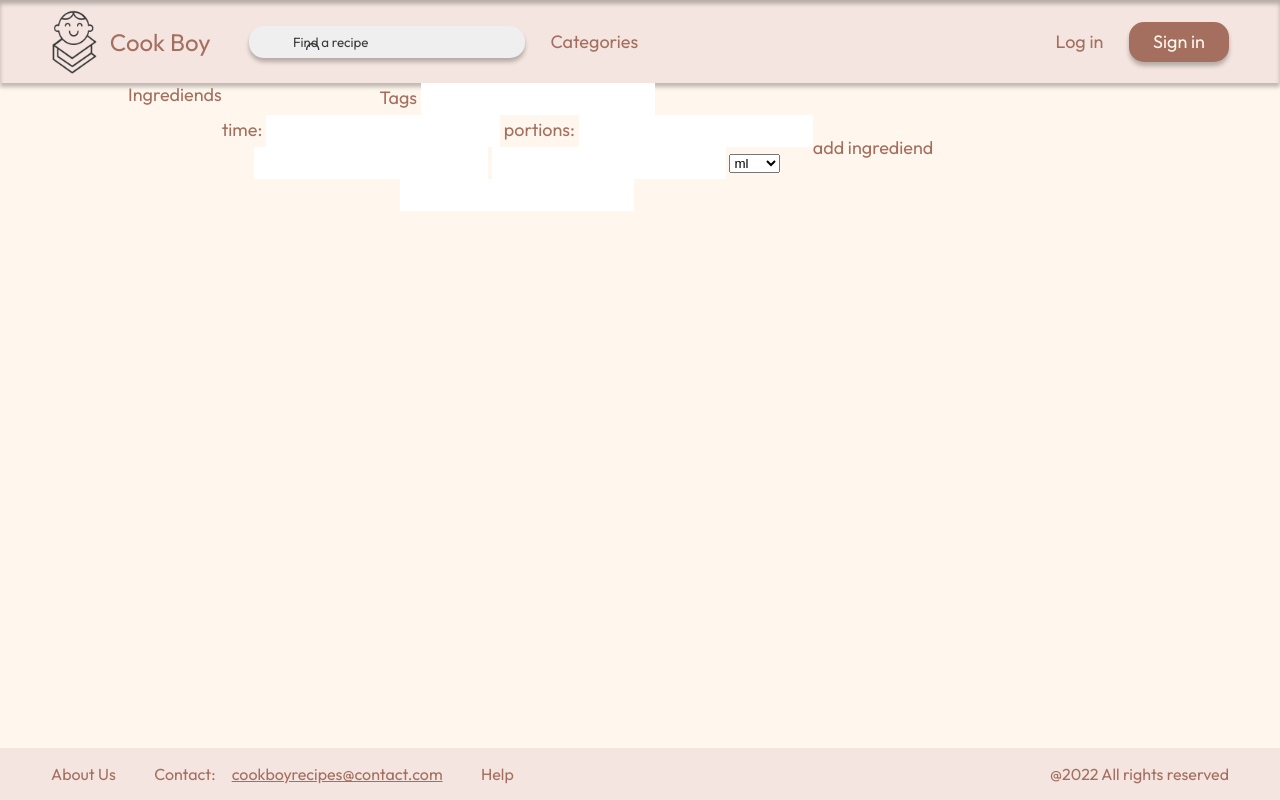
After one commit to hubegaw/Cook-Boy---recipe-manager_old, a PHP site: page /public/views/add_recipe.php in a window 1280 px wide. The commit adds this page. Run offline with PHP 8.4, Linux system fonts and the light colour scheme.

```diff
--- a/Routing.php
+++ b/Routing.php
@@ -1,6 +1,7 @@
 <?php
 
 require_once 'src/controllers/DefaultController.php';
+require_once 'src/controllers/SecurityController.php';
 
 class Router {
 
@@ -8,6 +9,10 @@ class Router {
 
   public static function get($url, $view) {
     self::$routes[$url] = $view;
+  }
+
+  public static function post($url, $view) {
+      self::$routes[$url] = $view;
   }
 
   public static function run ($url) {
--- a/index.php
+++ b/index.php
@@ -7,5 +7,6 @@ $path = parse_url( $path, PHP_URL_PATH);
 
 Router::get('', 'DefaultController');
 Router::get('my_recipes', 'DefaultController');
+Router::get('add_recipe', 'DefaultController');
 
 Router::run($path);
--- /dev/null
+++ b/public/css/add_recipe.css
@@ -0,0 +1,9 @@
+@import './style.css' only screen and (min-width: 1024px);
+
+.ingrediends {
+    align-self: center;
+    display: flex;
+    flex-direction: row;
+    width: 80%;
+    height: 100%;
+}
--- a/public/css/my_recipes.css
+++ b/public/css/my_recipes.css
@@ -73,6 +73,7 @@
 
 .delete-button img {
     filter: drop-shadow(0px 4px 4px rgba(0, 0, 0, 0.25));
+    opacity: 0.75;
     width: 44px;
     height: 44px;
 }
--- /dev/null
+++ b/public/views/add_recipe.php
@@ -0,0 +1,70 @@
+<!DOCTYPE html>
+<head lang="en">
+    <link rel="stylesheet" type="text/css" href="public/css/add_recipe.css">
+    <title>Add recipe - Cook Boy</title>
+    <style>@import url('https://fonts.googleapis.com/css2?family=Outfit:wght@400;500&display=swap');</style>
+</head>
+<body>
+    <div class="container">
+        <div class="header flexbox">
+            <a class="logo-container flexbox" href="#">
+                <img src="public/img/header/logo.png" alt="Cook Boy logo">
+                <div class="app-name">Cook Boy</div>
+            </a>
+            <nav class="navigation flexbox">
+                <input class="search-bar box" type="text" placeholder="Find a recipe">
+                <a class="categories-button" href="categories.html">Categories</a>
+                <div class="login-buttons">
+                    <button class="log-in">Log in</button>
+                    <button class="sign-in">Sign in</button>
+                </div>
+            </nav>
+        </div>
+        <div class="main-content">
+            <div class="ingrediends">
+                <span>Ingrediends</span>
+                <form>
+                    <div class="tags">
+                        <span>Tags</span>
+                        <input type="text" id="tag">
+                    </div>
+                    <div class="recipe-info">
+                        <label for="time">time:</label>
+                        <input type="text" id="time">
+                        <label for="portions">portions:</label>
+                        <input type="text" id="portions">
+                    </div>
+                    <div class="new-ingrediend">
+                        <input type="text" id="ingrediend">
+                        <input type="text" id="measure">
+                        <select>
+                            <option>ml</option>
+                            <option>l</option>
+                            <option>cups</option>
+                            <option>g</option>
+                            <option>dg</option>
+                            <option>kg</option>
+                        </select>
+                    </div>
+                    <input type="text" id="description">
+                </form>
+                <button>add ingrediend</button>
+            </div>
+        </div>
+        <div class="footer flexbox">
+            <ul class="flexbox">
+                <li>
+                    <a href="#">About Us</a>
+                </li>
+                <li>
+                    <span>Contact:</span>
+                    <span class="email">cookboyrecipes@contact.com</span>
+                </li>
+                <li>
+                    <a href="#">Help</a>
+                </li>
+            </ul>
+            <span class="legal">@2022 All rights reserved</span>
+        </div>
+    </div>
+</body>
--- a/public/views/my_recipes.html
+++ b/public/views/my_recipes.php
@@ -24,7 +24,7 @@
             <div class="panel flexbox">
                 <div class="recipes-count">You have</div>
                 <div class="create-recipe">
-                    <a  href="add_recipe.html">Create new recipe</a>
+                    <a href="views/add_recipe.html">Create new recipe</a>
                 </div>
                 <div class="filters">
                     <button>Filters</button>
--- a/src/controllers/DefaultController.php
+++ b/src/controllers/DefaultController.php
@@ -13,4 +13,9 @@ class DefaultController extends AppController {
     {
         $this->render('my_recipes');
     }
+
+    public function add_recipe()
+    {
+        $this->render('add_recipe');
+    }
 }
```
Also changed, not shown: public/views/home.php (renamed from public/views/home.html, +5 -5 lines), src/controllers/AppController.php (+17 -1 lines), src/controllers/SecurityController.php (added, +28 -0 lines), src/models/User.php (added, +38 -0 lines).
